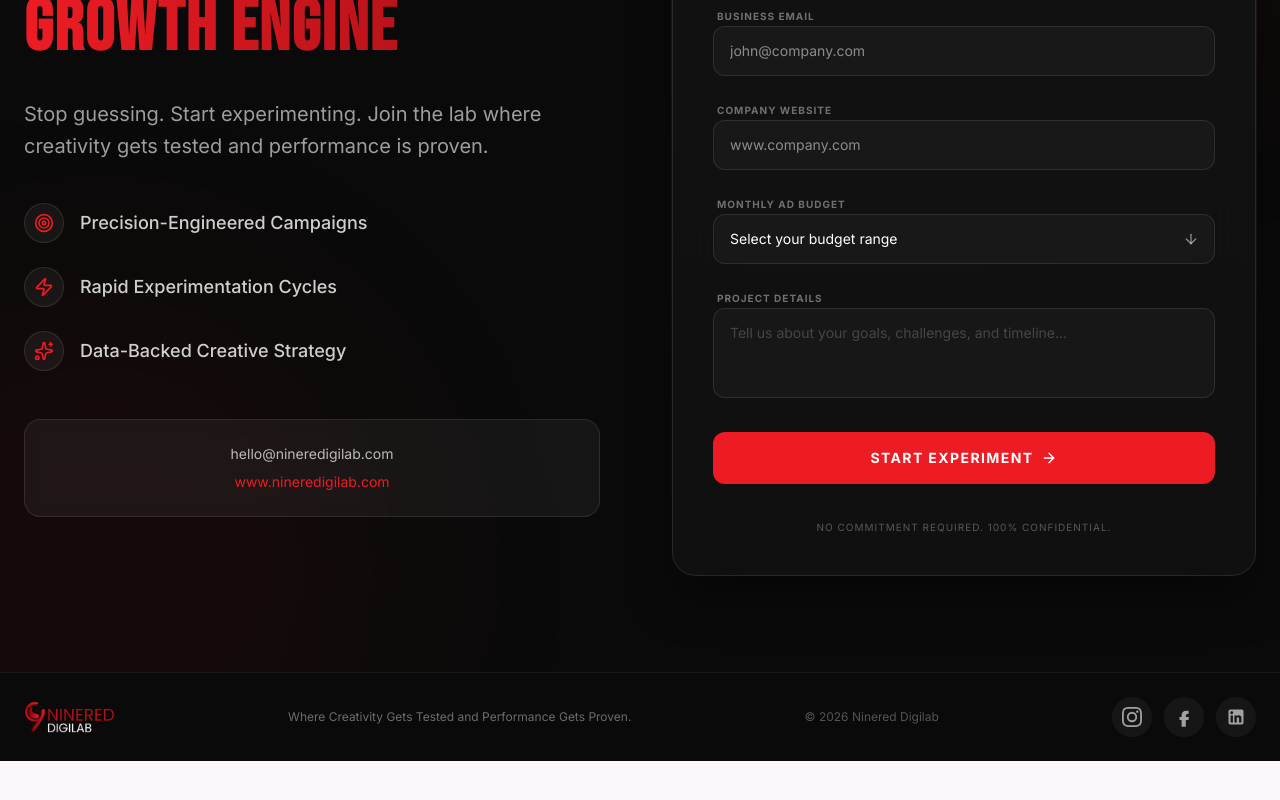
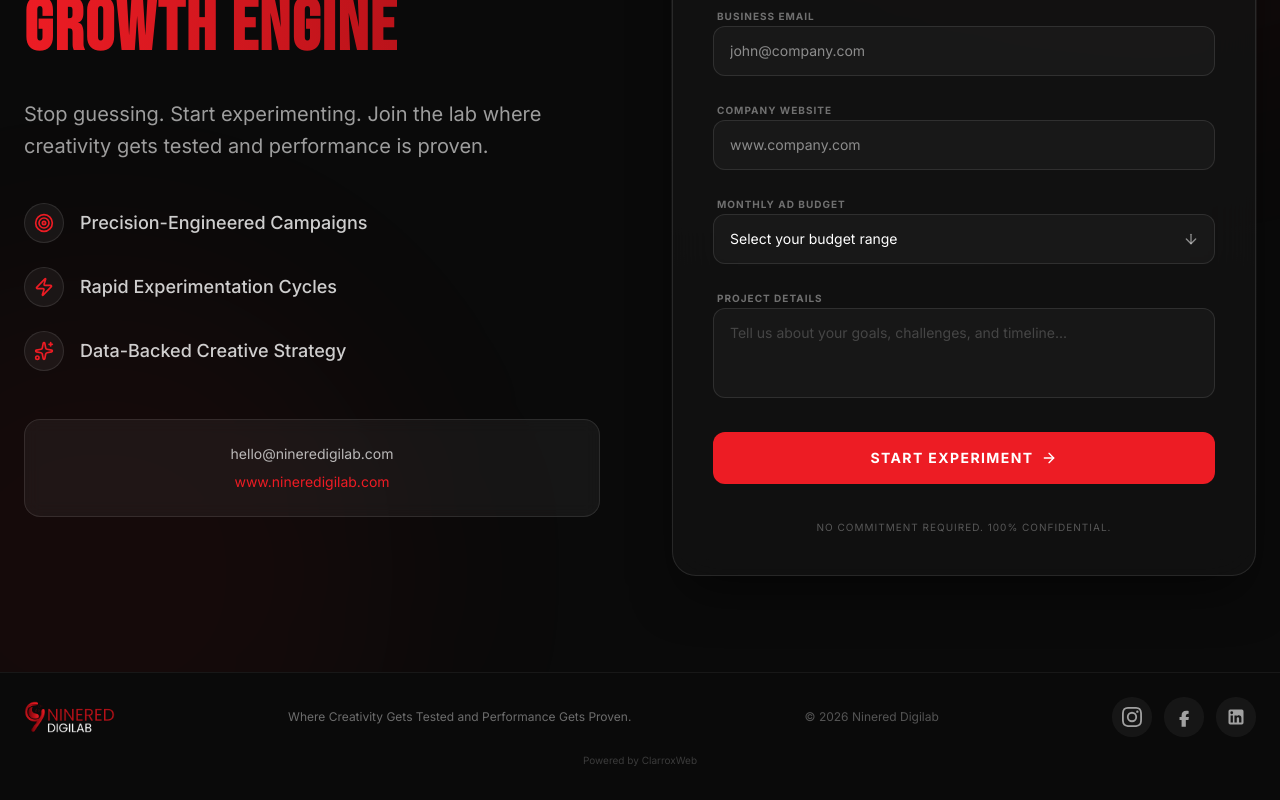
Before and after one commit to ClarroxVentures/ninered, a React (Vite) app: page /get-started in a window 1280 px wide. Shown: the part 353-1153 px from the top of the page. Before the commit the page ends 1114 px from the top, so only its background shows below. Built offline with nearby package versions, Linux system fonts and the light colour scheme.

Commit message:
add Powered by ClarroxWeb link to footer

```diff
--- a/src/components/Footer.tsx
+++ b/src/components/Footer.tsx
@@ -25,6 +25,9 @@ export const Footer = () => {
           <SocialIcon href="https://www.linkedin.com/company/9redigilab"><LinkedInLogo className="w-5 h-5" /></SocialIcon>
         </div>
       </div>
+      <div className="text-center mt-4 pb-2">
+        <p className="text-white/20 text-[10px]">Powered by <a href="https://clarroxweb.com/" target="_blank" rel="noopener noreferrer" className="hover:text-white/40 transition-colors">ClarroxWeb</a></p>
+      </div>
     </footer>
   );
 };
```
